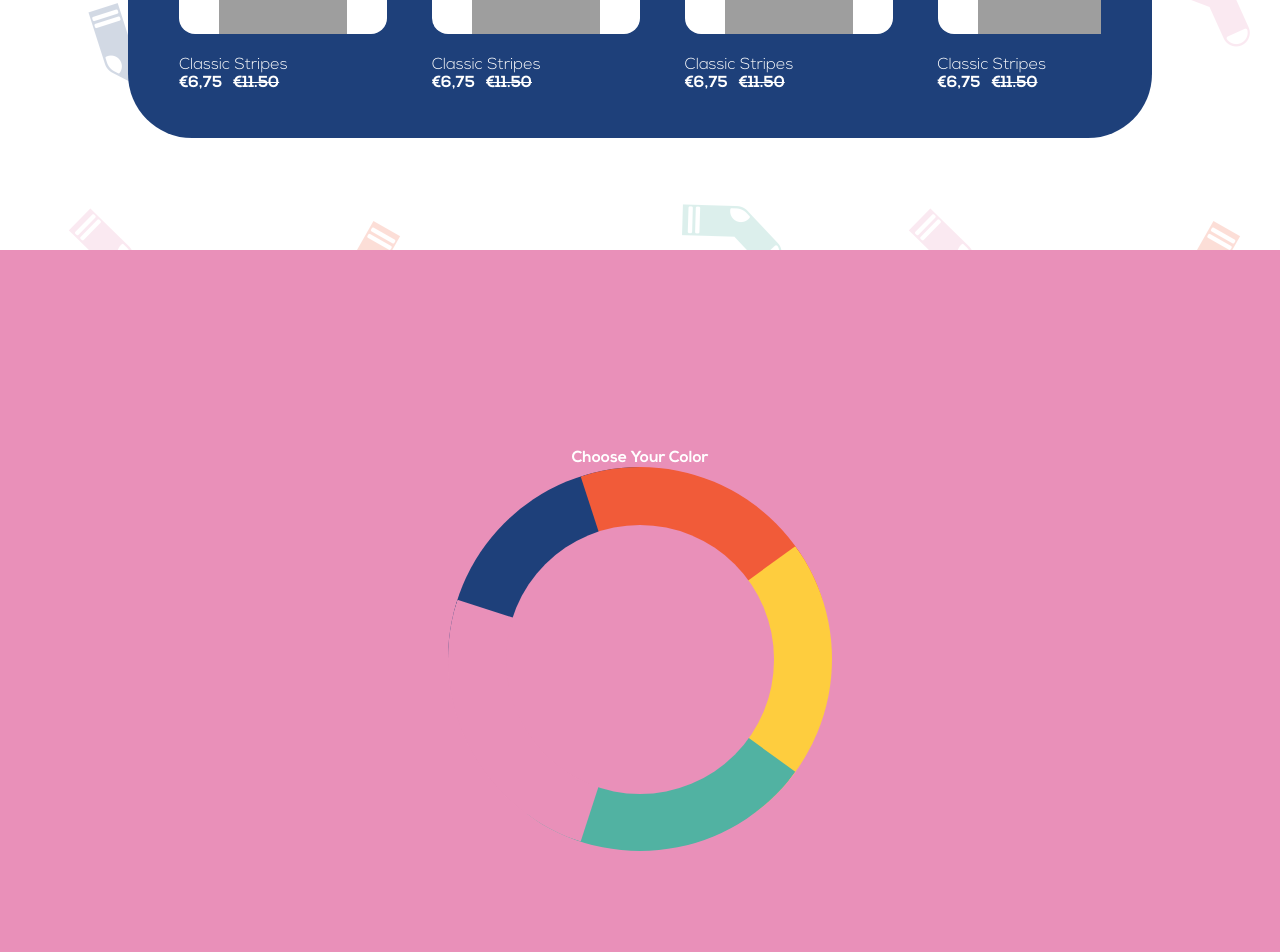
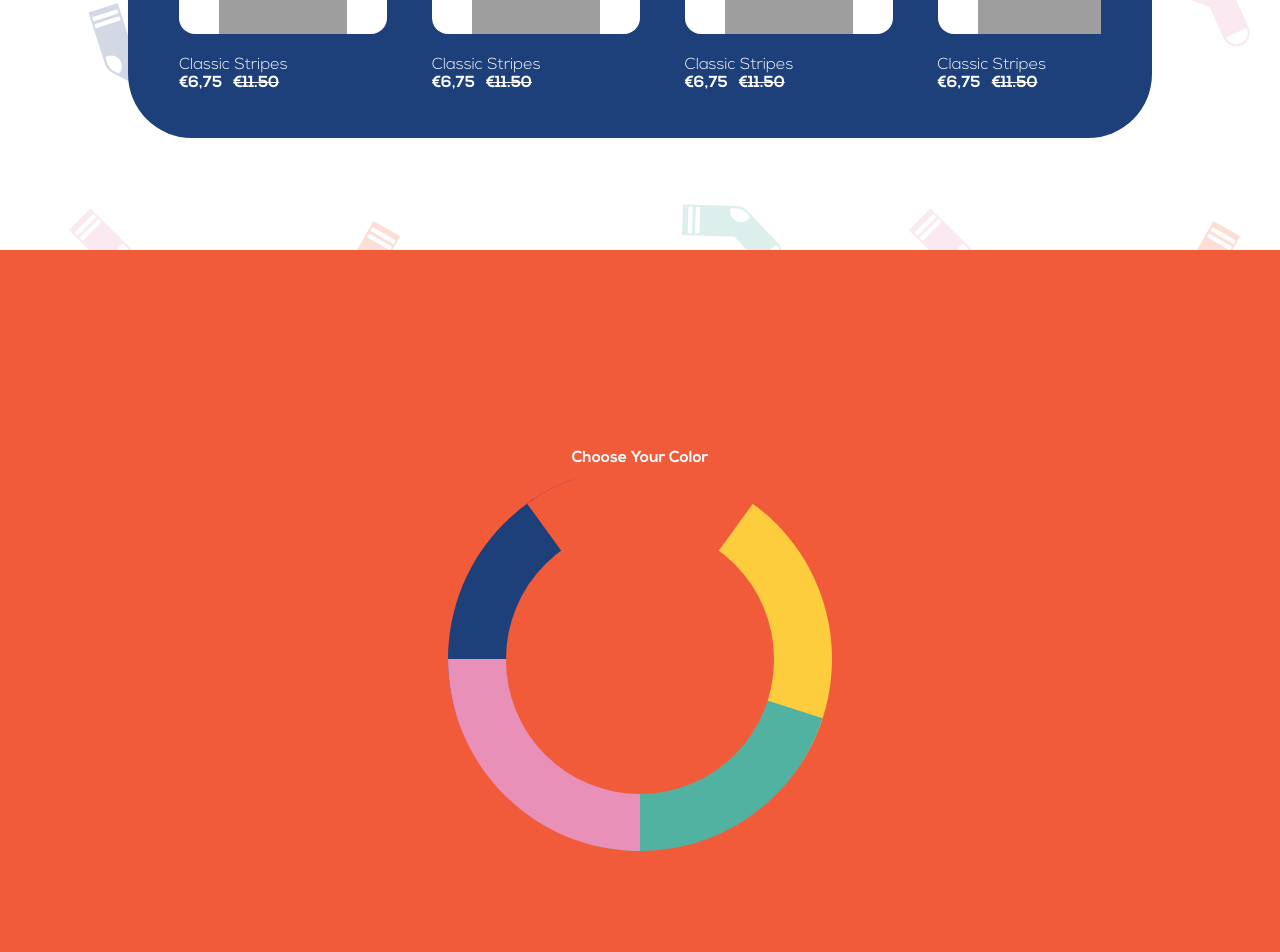
Before and after one commit to frederic-cvs-nhlstenden/sockstream, a PHP site: page / in a window 1280 px wide. Shown: the part 1533-2485 px from the top of the page. Run offline with PHP 8.4, Linux system fonts and the light colour scheme; grey boxes are pictures that could not be loaded.

Commit message:
Added initial script for color wheel

```diff
--- a/index.html
+++ b/index.html
@@ -163,12 +163,7 @@
       <section id="color-wheel">
         <h4>Choose Your Color</h4>
 
-        <div class="circle">
-          <div class="segment segment1"></div>
-          <div class="segment segment2"></div>
-          <div class="segment segment3"></div>
-          <div class="segment segment4"></div>
-          <div class="segment segment5"></div>
+        <div class="circle" id="circle">
         </div>
       </section>
 
@@ -316,5 +311,7 @@
         </div>
       </section>
     </main>
+
+    <script src="./js/index.js"></script>
   </body>
 </html>
--- /dev/null
+++ b/js/index.js
@@ -0,0 +1,39 @@
+const colors = [
+    'var(--color-blue)',
+    'var(--color-orange)',
+    'var(--color-yellow)',
+    'var(--color-green)',
+    'var(--color-pink)'
+];
+
+const numberOfSegments = colors.length;
+const circle = document.getElementById('circle');
+const segmentAngle = 360 / numberOfSegments;
+let currentRotation = 0;
+
+colors.forEach((color, index) => {
+    const segment = document.createElement('div');
+    segment.classList.add('segment');
+    segment.style.backgroundColor = color;
+    segment.style.transform = `rotate(${index * segmentAngle - 18}deg)`;
+    circle.appendChild(segment);
+
+    segment.addEventListener('click', () => {
+        const targetRotation = (index * segmentAngle * -1) + 36;
+
+        currentRotation += targetRotation - currentRotation;
+        circle.style.transition = 'transform 1s ease';
+        circle.style.transform = `rotate(${currentRotation}deg)`;
+    });
+});
+
+const innerCircle = document.createElement('div');
+innerCircle.style.position = 'absolute';
+innerCircle.style.top = '15%';
+innerCircle.style.left = '15%';
+innerCircle.style.width = '70%';
+innerCircle.style.height = '70%';
+innerCircle.style.backgroundColor = 'var(--color-orange)';
+innerCircle.style.borderRadius = '50%';
+innerCircle.style.zIndex = '2';
+circle.appendChild(innerCircle);
--- a/styles/index.css
+++ b/styles/index.css
@@ -234,7 +234,7 @@ section {
 
 #color-wheel {
   height: 100vh;
-  background-color: var(--color-pink);
+  background-color: var(--color-orange);
   display: flex;
   flex-direction: column;
   justify-content: center;
@@ -255,39 +255,6 @@ section {
   height: 100%;
   clip: rect(0, 15vw, 15vw, 0);
   transform-origin: 50%;
-}
-
-.segment1 {
-  background-color: var(--color-blue);
-  transform: rotate(0deg);
-}
-.segment2 {
-  background-color: var(--color-orange);
-  transform: rotate(72deg);
-}
-.segment3 {
-  background-color: var(--color-yellow);
-  transform: rotate(144deg);
-}
-.segment4 {
-  background-color: var(--color-green);
-  transform: rotate(216deg);
-}
-.segment5 {
-  background-color: var(--color-pink);
-  transform: rotate(288deg);
-}
-
-.circle::after {
-  content: "";
-  position: absolute;
-  top: 15%;
-  left: 15%;
-  width: 70%;
-  height: 70%;
-  background-color: var(--color-pink);
-  border-radius: 50%;
-  z-index: 2;
 }
 
 .form-wrapper {
```
